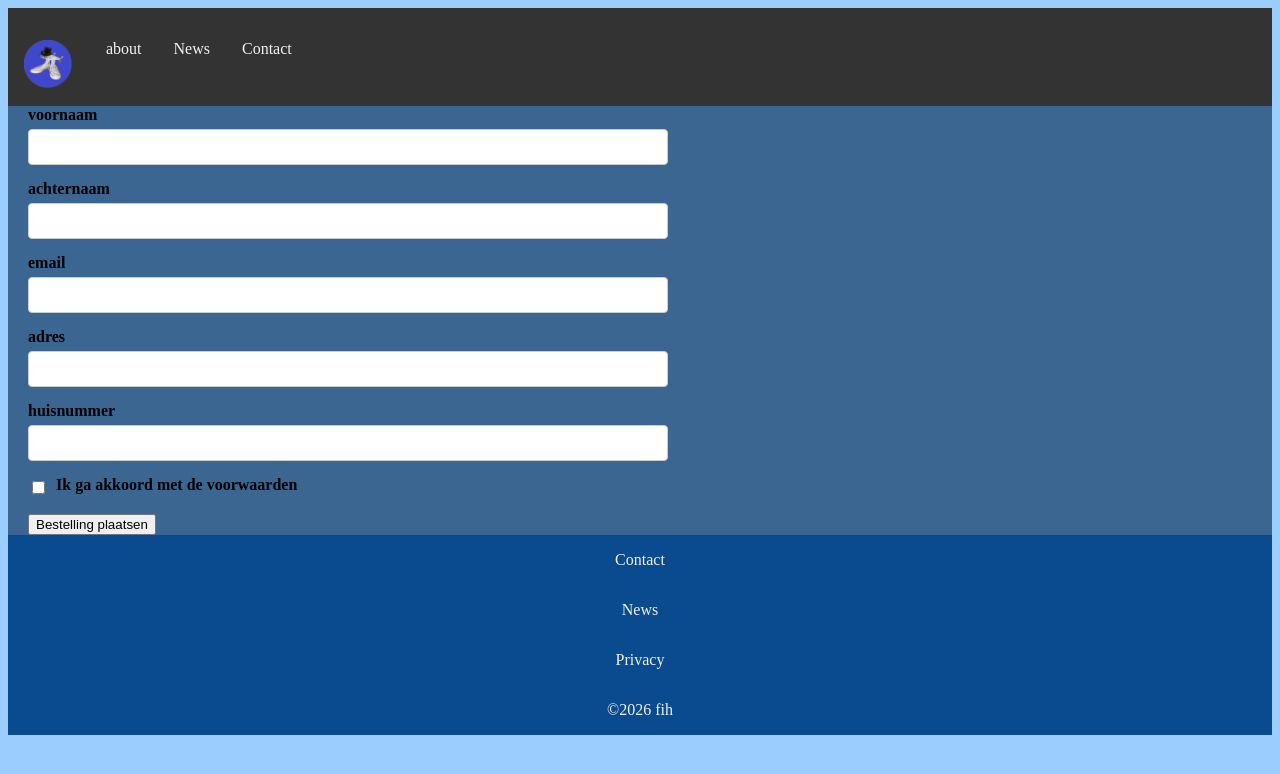
After one commit to Kcl09/webdeve, a PHP site: page /bestel.html in a window 1280 px wide. The commit adds this page. Shown: the top 774 px of the page. Run offline with PHP 8.4, Linux system fonts and the light colour scheme.

Commit message:
formulier added
en wat detais

```diff
--- a/mijn webshop/barras.html
+++ b/mijn webshop/barras.html
@@ -10,7 +10,7 @@
 
 <body>
 
-    <div id="navbar">
+    <div class="navbar">
         <p><a href="index.html">
                 <img href="index.html" src="img/fishlogo.png" alt="logo van een vis" width="50" height="50">
             </a>
@@ -25,7 +25,7 @@
     <img src="img/barras.png" alt="barras" width="600" height=auto>
     <h2>&euro; 60</h2>
     <p>de barras vis ook wel een baars genoemt is een van de meest voorkomende inheemse zoetwaterroofvissen in Nederland en België.</p>
-    <button onclick="window.location.href='bedankpagina.html'">bestellen </button>
+    <button onclick="window.location.href='bestel.html'">bestellen </button>
 </div>
 <div id="footer">
 
--- /dev/null
+++ b/mijn webshop/bestel.html
@@ -0,0 +1,64 @@
+<!DOCTYPE html>
+<html lang="en">
+
+<head>
+    <meta charset="UTF-8">
+    <meta name="fish place" content="width=device-width, initial-scale=1.0">
+    <title>fishplace</title>
+    <link rel="stylesheet" href="style.css">
+</head>
+
+<body>
+
+    <div class="navbar">
+        <p><a href="index.html">
+                <img href="index.html" src="img/fishlogo.png" alt="logo van een vis" width="50" height="50">
+            </a>
+        </p>
+        <a href="#home">about</a>
+        <a href="#news">News</a>
+        <a href="#contact">Contact</a>
+    </div>
+    <!-- bestel invull plekken -->
+    <div>
+        <form class="formulier">
+        <div class="veld">
+                <label for="voornaam">voornaam</label>
+                <input type="text" id="voornaam" name="voornaam">
+        </div>
+        <div class="veld">
+            <label for="achternaam">achternaam</label>
+            <input type="text" id="achternaam" name="achternaam" required>
+        </div>
+        <div class="veld">
+            <label for="email">email</label>
+            <input type="email" id="email" name="email" required>
+        </div>
+        <div class="veld">
+            <label for="adres">adres</label>
+            <input type="text" id="adres" name="adres" required>
+        </div>
+        <div class="veld">
+            <label for="huisnummer">huisnummer</label>
+            <input type="number" id="huisnummer" name="huisnummer" required>
+        </div>
+        <div class="veld vinkje">
+            <input type="checkbox" id="voorwaarden" name="voorwaarden" required>
+            <label for="voorwaarden">Ik ga akkoord met de voorwaarden</label>
+        </div>
+        <input type="submit" value="Bestelling plaatsen" class="knop">
+
+    </form>
+    </div>
+
+    <div id="footer">
+
+        <a href="#contact">Contact</a>
+        <a href="#news">News</a>
+        <a href="#privacy">Privacy</a>
+        <a>&copy;2026 fih</a>
+
+    </div>
+</body>
+
+</html>
--- a/mijn webshop/style.css
+++ b/mijn webshop/style.css
@@ -1,24 +1,30 @@
-/* Style the navbar */
 body {
     background-color: #9bcdff;
 }
-
-#navbar {
+/* Style the navbar */
+.navbar {
     position: sticky;
     top: 0;
     overflow: hidden;
     background-color: #333;
+    img{
+        width: 50px;
+        height: 50px;
+    }
 }
 
 /* Navbar links */
-#navbar a {
+.navbar a {
     float: left;
     display: flex;
     color: #f2f2f2;
     text-align: center;
     padding: 16px;
     text-decoration: none;
+
 }
+
+
 
 /* voor de keuzens op het begin scherm */
 .content {
@@ -27,6 +33,7 @@ body {
     justify-content: space-between;
     align-items: center;
     flex-wrap: wrap;
+
     img {
         height: 200px;
         width: 200px;
@@ -34,12 +41,14 @@ body {
 
 }
 
+/* kleur voor de bekijk pagina */
 .infostyle {
-background-color: #3b6692;
+    background-color: #3b6692;
+    padding-left: 25px;
 }
 
-.border{
-    border: #333;
+/* een border om de vissen heen   */
+.border {
     border-radius: 3%;
     border: groove;
     margin-bottom: 5%;
@@ -47,23 +56,27 @@ background-color: #3b6692;
     padding: 1%;
 }
 
+/* bekijk knop opmaak */
 .border a {
     background-color: #9bcdff;
     color: white;
     text-decoration: none;
     border-radius: 5%;
+
 }
 
-.border a:hover{
+/* hover van bekijk knop */
+.border a:hover {
     background-color: #094b8e;
 }
 
 #footer {
-    position: sticky;
+    position: static;
     overflow: hidden;
     background-color: #094b8e;
 }
 
+/* links van de footer */
 #footer a {
     float: middle;
     display: block;
@@ -71,6 +84,43 @@ background-color: #3b6692;
     text-align: center;
     padding: 16px;
     text-decoration: none;
-    background-color: #094b8e;
+}
 
+/* Formulier max width en opmaak */
+.formulier {
+    max-width: 400;
+background-color: #3b6692;
+padding-left: 20px;
 }
+
+/* veld opmaak en borders */
+.veld {
+    margin-bottom: 15px;
+}
+/* zorgt voor de plaatsen van de namen */
+.veld label {
+    display: block;
+    margin-bottom: 5px;
+    font-weight: bold;
+}
+
+/* Alle invoervelden even breed */
+.veld input,
+.veld select {
+    width: 50%;
+    padding: 8px;
+    border: 1px solid #cccccc;
+    border-radius: 4px;
+    font-size: 16px;
+}
+
+/* Vinkje en label naast elkaar */
+.vinkje {
+    display: flex;
+    gap: 8px;
+    align-items: center;
+}
+
+.vinkje input {
+    width: auto;
+}
```
Also changed, not shown: mijn webshop/bedankpagina.html (deleted, +0 -34 lines), mijn webshop/index.html (+12 -13 lines).
